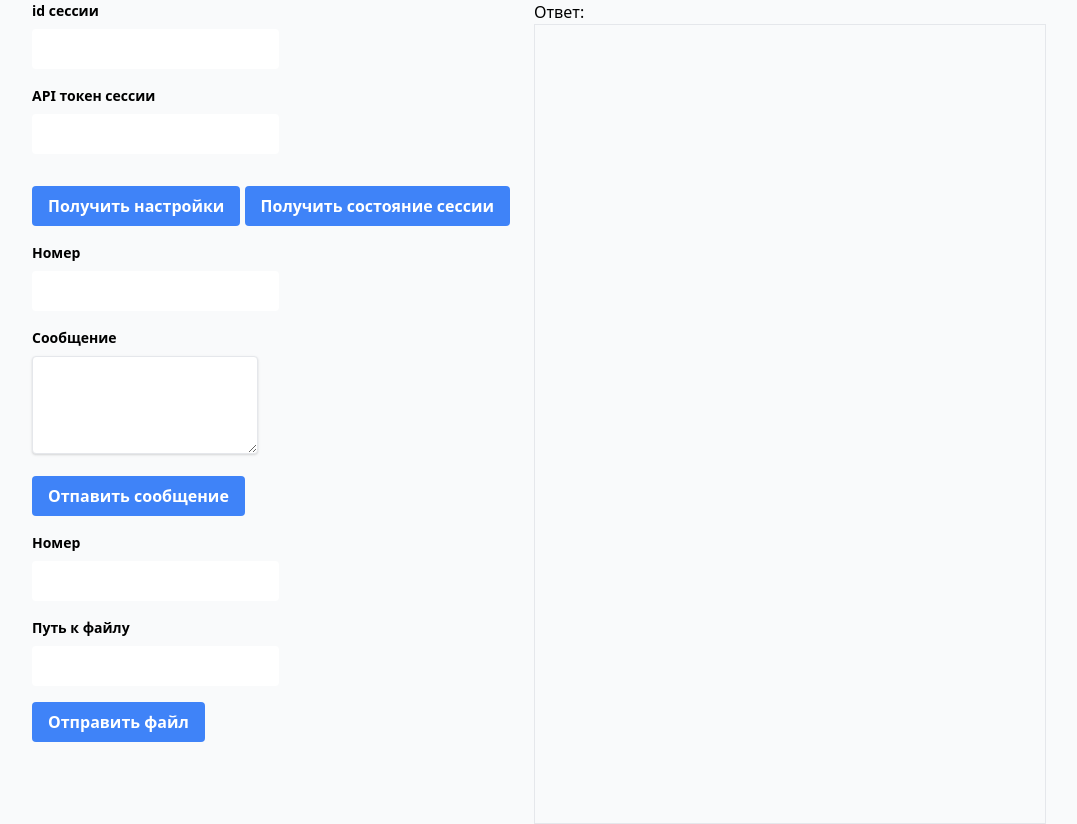
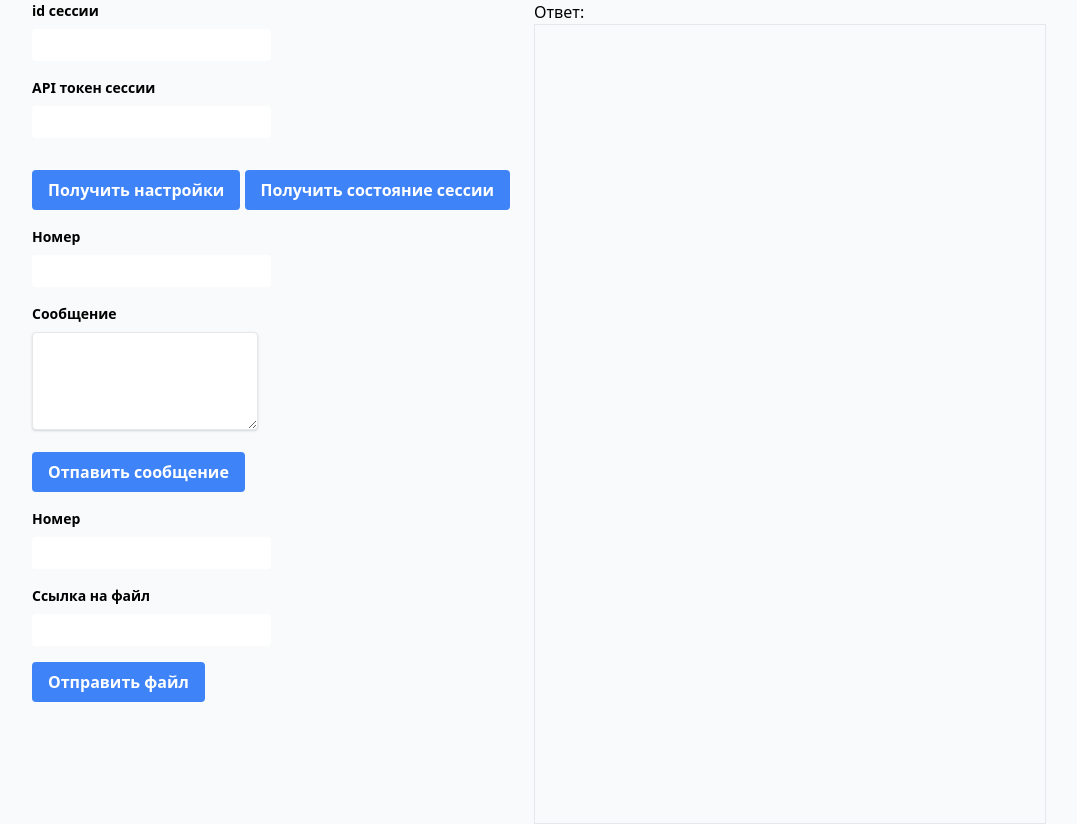
Before and after one commit to azikdinal/green-api, a Flask app: page / in a window 1280 px wide. Shown: the whole page, without its empty margins (101-1178 px from the left). Run offline with Flask 3, Linux system fonts and the light colour scheme; style sheets or scripts are compiled from the project's sources; some libraries are stand-ins or nearby versions.

Commit message:
add readme

```diff
--- a/app.py
+++ b/app.py
@@ -1,10 +1,8 @@
 from flask import Flask, render_template, jsonify, request
 from api import get, post
-import json
 
 app = Flask(__name__)
 
-imageURL = "https://images.unsplash.com/photo-1502378735452-bc7d86632805?ixlib=rb-0.3.5&q=80&fm=jpg&crop=entropy&cs=tinysrgb&w=200&fit=max&s=aa3a807e1bbdfd4364d1f449eaa96d82"
 
 @app.route('/')
 def base():
--- a/templates/index.html
+++ b/templates/index.html
@@ -6,7 +6,7 @@ page_name %}Пользователи{% endblock %}{% block content %}
       <div class="mb-4">
         <label class="block text-sm font-bold mb-2" for="name">id сессии</label>
         <input
-          class="dark:bg-gray-700 border-blue-500 text-blue-700 focus:border-blue-500 focus:ring focus:ring-blue-300 rounded p-2"
+          class="dark:bg-gray-700 border-blue-500 text-blue-700 focus:border-blue-500 focus:ring focus:ring-blue-300 rounded p-1"
           id="idInstance"
           name="idInstance"
           type="text"
@@ -17,7 +17,7 @@ page_name %}Пользователи{% endblock %}{% block content %}
           >API токен сессии</label
         >
         <input
-          class="dark:bg-gray-700 border-blue-500 text-blue-700 focus:border-blue-500 focus:ring focus:ring-blue-300 rounded p-2"
+          class="dark:bg-gray-700 border-blue-500 text-blue-700 focus:border-blue-500 focus:ring focus:ring-blue-300 rounded p-1"
           id="apiTokenInstance"
           type="password"
         />
@@ -47,7 +47,7 @@ page_name %}Пользователи{% endblock %}{% block content %}
       <div class="mb-4">
         <label class="block text-sm font-bold mb-2" for="name">Номер</label>
         <input
-          class="dark:bg-gray-700 border-blue-500 text-blue-700 focus:border-blue-500 focus:ring focus:ring-blue-300 rounded p-2"
+          class="dark:bg-gray-700 border-blue-500 text-blue-700 focus:border-blue-500 focus:ring focus:ring-blue-300 rounded p-1"
           id="number1"
           type="text"
           required
@@ -80,7 +80,7 @@ page_name %}Пользователи{% endblock %}{% block content %}
       <div class="mb-4">
         <label class="block text-sm font-bold mb-2" for="name">Номер</label>
         <input
-          class="dark:bg-gray-700 border-blue-500 text-blue-700 focus:border-blue-500 focus:ring focus:ring-blue-300 rounded p-2"
+          class="dark:bg-gray-700 border-blue-500 text-blue-700 focus:border-blue-500 focus:ring focus:ring-blue-300 rounded p-1"
           id="number2"
           type="text"
           required
@@ -89,10 +89,10 @@ page_name %}Пользователи{% endblock %}{% block content %}
 
       <div class="mb-4">
         <label class="block text-sm font-bold mb-2" for="name"
-          >Путь к файлу</label
+          >Ссылка на файл</label
         >
         <input
-          class="dark:bg-gray-700 border-blue-500 text-blue-700 focus:border-blue-500 focus:ring focus:ring-blue-300 rounded p-2"
+          class="dark:bg-gray-700 border-blue-500 text-blue-700 focus:border-blue-500 focus:ring focus:ring-blue-300 rounded p-1"
           id="filePath"
           type="text"
           required
@@ -110,7 +110,7 @@ page_name %}Пользователи{% endblock %}{% block content %}
   </div>
   <div class="ml-6">
     <h3>Ответ:</h3>
-    <div id="answer" class="border h-full message-box p-2"></div>
+    <div id="answer" class="border h-full message-box p-1"></div>
   </div>
 </div>
 {% endblock %}
```
Also changed, not shown: README.md (added).
